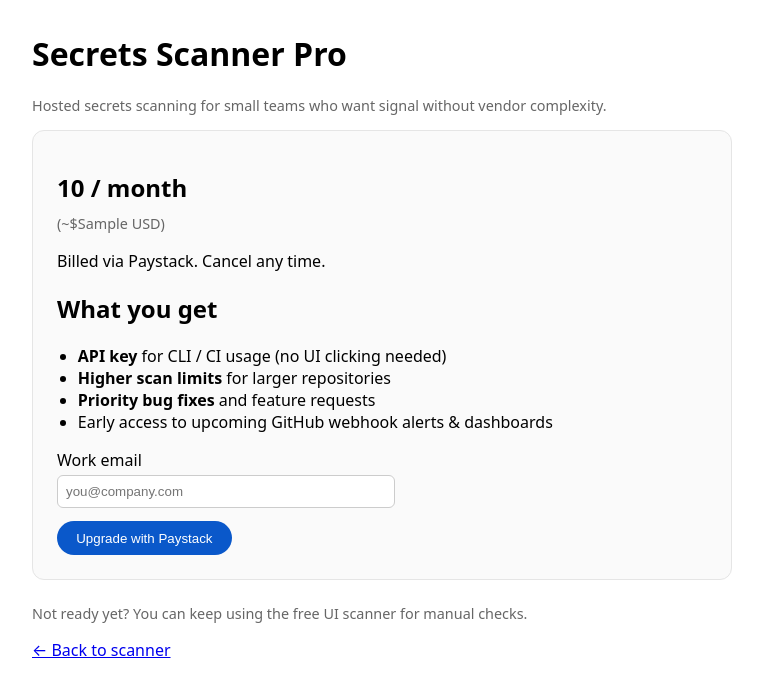
After one commit to AMOSFinds/secrets-scanner, a FastAPI app: template app/templates/pro.html in a window 1280 px wide. The commit adds this page. Shown: the top 697 px of the page, without its empty margins (258-1021 px from the left). Run offline with FastAPI, Linux system fonts and the light colour scheme; the template is opened without the code that fills it: most values are stand-ins (such as "Sample title", 1, 10 or a date in 2020).

Commit message:
Add pro polishing

```diff
--- a/app/main.py
+++ b/app/main.py
@@ -1,38 +1,50 @@
+# app/main.py
 from dotenv import load_dotenv
 load_dotenv()
-from fastapi import FastAPI, HTTPException, Form, Request, BackgroundTasks, Header, Depends, Response
-from fastapi.responses import RedirectResponse
+
+from fastapi import (
+    FastAPI,
+    HTTPException,
+    Form,
+    Request,
+    Header,
+    Depends,
+    Response,
+)
+from fastapi.responses import RedirectResponse, HTMLResponse, StreamingResponse, JSONResponse
+from pathlib import Path
+from fastapi.templating import Jinja2Templates
+from .payments import init_transaction, verify_transaction, assign_key_to_email
 from .notify import send_slack, send_email
-from pathlib import Path
-from fastapi.responses import HTMLResponse, StreamingResponse
-from fastapi.templating import Jinja2Templates
-from io import StringIO
 from .config import load_config, path_ignored, baseline_contains, load_policy
-import csv, os, json, secrets, httpx, time, traceback
-from datetime import datetime, timezone
-from httpx import HTTPStatusError, RequestError
-
-
-from typing import List, Tuple
 from .models import ScanRequest, ScanResult, Finding
 from .scanner import scan_text, set_scanner_policy
-from .utils_github import list_repo_tree, fetch_file, verify_github_signature, changed_paths_from_push, fetch_file_at_ref, fetch_repo_config
+from .utils_github import (
+    list_repo_tree,
+    fetch_file,
+    verify_github_signature,
+    changed_paths_from_push,
+    fetch_file_at_ref,
+    fetch_repo_config,
+)
 from starlette.middleware.sessions import SessionMiddleware
 from urllib.parse import urlencode
 
+import csv, os, json, secrets, httpx, time, traceback
+from datetime import datetime
+from httpx import HTTPStatusError, RequestError
+from typing import List, Tuple
 
+# --- env + globals ---
 GITHUB_WEBHOOK_SECRET = os.getenv("GITHUB_WEBHOOK_SECRET")
 
-TEST_KEYS_JSON = os.getenv("TEST_KEYS_JSON")  # JSON string of {"keys":[{"key":..., "label":..., "expires":...}, ...]}
-TEST_KEYS_FILE = os.getenv("TEST_KEYS_FILE")  # path to a JSON file with the same structure
+TEST_KEYS_JSON = os.getenv("TEST_KEYS_JSON")
+TEST_KEYS_FILE = os.getenv("TEST_KEYS_FILE")
 API_KEY = os.getenv("API_KEY")
-
-_cached_keys: dict[str, float] = {}  # key -> expiry_ts (epoch seconds); empty = not loaded yet
 
 GITHUB_CLIENT_ID = os.getenv("GITHUB_CLIENT_ID")
 GITHUB_CLIENT_SECRET = os.getenv("GITHUB_CLIENT_SECRET")
 GITHUB_OAUTH_REDIRECT_URL = os.getenv("GITHUB_OAUTH_REDIRECT_URL")
-
 
 GITHUB_AUTHORIZE_URL = "https://github.com/login/oauth/authorize"
 GITHUB_TOKEN_URL = "https://github.com/login/oauth/access_token"
@@ -40,15 +52,57 @@ GITHUB_TOKEN_URL = "https://github.com/login/oauth/access_token"
 cfg = load_config()
 set_scanner_policy(load_policy())
 
+# --- Pro users store (JSON file) ---
+DATA_FILE = Path(__file__).parent / "data" / "pro_users.json"
+DATA_FILE.parent.mkdir(exist_ok=True)
+if not DATA_FILE.exists():
+    DATA_FILE.write_text(json.dumps({"users": {}}, indent=2))
+
+
+def load_users() -> dict:
+    return json.loads(DATA_FILE.read_text())
+
+
+def save_users(d: dict) -> None:
+    DATA_FILE.write_text(json.dumps(d, indent=2))
+
+
+def find_pro_key_record(key: str) -> dict | None:
+    try:
+        db = load_users()
+        for email, rec in (db.get("users") or {}).items():
+            if rec.get("api_key") == key:
+                return rec
+    except Exception:
+        pass
+    return None
+
+
+def pro_key_valid_now(key: str) -> bool:
+    rec = find_pro_key_record(key)
+    if not rec:
+        return False
+    exp = rec.get("expires_at")
+    if not exp:
+        return True
+    try:
+        ts = datetime.fromisoformat(exp.replace("Z", "+00:00")).timestamp()
+        return ts > time.time()
+    except Exception:
+        return False
+
+
+_cached_keys: dict[str, float] = {}
+
+
 def _parse_iso(dt: str) -> float:
     try:
-        return datetime.fromisoformat(dt.replace("Z","+00:00")).timestamp()
+        return datetime.fromisoformat(dt.replace("Z", "+00:00")).timestamp()
     except Exception:
-        # if no expiry or bad format, treat as far future
         return 1e12
 
+
 def _load_allowed_keys() -> dict[str, float]:
-    # priority: TEST_KEYS_JSON (env) > TEST_KEYS_FILE > none
     data = None
     if TEST_KEYS_JSON:
         try:
@@ -61,6 +115,7 @@ def _load_allowed_keys() -> dict[str, float]:
                 data = json.load(fh)
         except Exception:
             data = None
+
     keys: dict[str, float] = {}
     if isinstance(data, dict) and isinstance(data.get("keys"), list):
         for item in data["keys"]:
@@ -70,37 +125,47 @@ def _load_allowed_keys() -> dict[str, float]:
                 keys[k] = exp
     return keys
 
+
 def _ensure_keys_loaded():
-    # lazy-load once per process
     global _cached_keys
     if not _cached_keys:
         _cached_keys = _load_allowed_keys()
 
+
 def _is_key_allowed(k: str | None) -> bool:
     if not k:
         return False
-    # single API key still valid
     if API_KEY and k == API_KEY:
         return True
     _ensure_keys_loaded()
     exp = _cached_keys.get(k)
-    return bool(exp and exp > time.time())
+    if exp and exp > time.time():
+        return True
+    # Also allow Pro keys from pro_users.json
+    if pro_key_valid_now(k):
+        return True
+    return False
+
 
 async def require_api_key(
     request: Request,
     x_api_key: str | None = Header(default=None),
 ):
-    # If no keys configured at all, protection is off
     has_any_protection = bool(API_KEY or TEST_KEYS_JSON or TEST_KEYS_FILE)
     if not has_any_protection:
         return
 
-    supplied = x_api_key or request.cookies.get("api_key") or request.query_params.get("key")
+    supplied = (
+        x_api_key
+        or request.cookies.get("api_key")
+        or request.query_params.get("key")
+    )
 
     if _is_key_allowed(supplied):
         return
 
     raise HTTPException(status_code=401, detail="Invalid or missing API key")
+
 
 def dedupe_findings(items: List[Finding]) -> List[Finding]:
     seen: set[Tuple[str, int, str, str]] = set()
@@ -113,18 +178,27 @@ def dedupe_findings(items: List[Finding]) -> List[Finding]:
         out.append(f)
     return out
 
+async def require_pro_api_key(
+    request: Request,
+    x_api_key: str | None = Header(default=None),
+):
+    supplied = x_api_key or request.cookies.get("api_key") or request.query_params.get("key")
+    if supplied and pro_key_valid_now(supplied):
+        return
+    raise HTTPException(status_code=402, detail="Pro key required")
 
 app = FastAPI(title="Secrets Scanner MVP")
 TEMPLATES_DIR = Path(__file__).parent / "templates"
 templates = Jinja2Templates(directory=str(TEMPLATES_DIR))
 SESSION_SECRET = os.getenv("SESSION_SECRET", "dev-secret")
 app.add_middleware(SessionMiddleware, secret_key=SESSION_SECRET)
-# templates = Jinja2Templates(directory="app/templates")
 
 
+# --- basic routes ---
 @app.get("/")
 def landing(request: Request):
     return templates.TemplateResponse("index.html", {"request": request})
+
 
 @app.head("/health")
 @app.get("/health")
@@ -133,70 +207,63 @@ def health():
 
 
 @app.get("/ui", response_class=HTMLResponse)
-# def ui_form(request: Request):
 async def ui_form(request: Request, _: None = Depends(require_api_key)):
     return templates.TemplateResponse("base.html", {"request": request})
 
 
+# --- core scanning ---
 @app.post("/scan", response_model=ScanResult)
-async def scan_repo(req: ScanRequest, background_tasks: BackgroundTasks = None):
-    # Parse owner/repo
+async def scan_repo(req: ScanRequest):
     try:
         parts = req.repo_url.rstrip("/").split("github.com/")[1].split("/")
         owner, repo = parts[0], parts[1]
     except Exception:
-        raise HTTPException(status_code=400, detail="Invalid repo_url. Use https://github.com/owner/repo")
-
-    # NEW: fetch per-repo config from the branch (ignore patterns, baseline, etc.)
-    cfg = await fetch_repo_config(owner, repo, req.branch, token)
-    ignore_patterns = cfg.get("ignore_patterns", [])
-    baseline = cfg.get("baseline", {})
-
-
+        raise HTTPException(
+            status_code=400,
+            detail="Invalid repo_url. Use https://github.com/owner/repo",
+        )
 
     token = req.github_token or os.getenv("GITHUB_PAT")
-    files = await list_repo_tree(owner, repo, branch=req.branch, token=token, max_files=getattr(req, "max_files", None))
 
-    findings = []
+    cfg = await fetch_repo_config(owner, repo, req.branch, token)
+    ignore_patterns = cfg.get("ignore_patterns", []) or []
+    baseline = cfg.get("baseline", {}) or {}
+
+    files = await list_repo_tree(
+        owner,
+        repo,
+        branch=req.branch,
+        token=token,
+        max_files=getattr(req, "max_files", None),
+    )
+
+    findings: list[Finding] = []
     scanned = 0
+
     for path, url in files:
-
         if ignore_patterns and path_ignored(path, ignore_patterns):
             continue
-
         try:
             content = await fetch_file(url, token=token)
         except Exception:
             continue
+
         scanned += 1
-        # add findings for this file
+
         for f in scan_text(path, content):
-            # apply baseline filtering
             if baseline and baseline_contains(baseline, f):
                 continue
             findings.append(f)
-        findings.extend(scan_text(path, content))
 
-    # Optional dedupe
     if "dedupe_findings" in globals():
         findings = dedupe_findings(findings)
 
-    # Pagination
     total = len(findings)
     page = max(1, getattr(req, "page", 1))
     page_size = max(1, min(getattr(req, "page_size", 100), 1000))
     start = (page - 1) * page_size
     end = start + page_size
     paged = findings[start:end]
-
-    for path, url in files:
-        if path_ignored(path, cfg["ignore_patterns"]):
-            continue
-    ...
-    for f in scan_text(path, content):
-        if baseline_contains(cfg["baseline"], f):
-            continue
-        findings.append(f)
 
     return ScanResult(
         repo_url=req.repo_url,
@@ -235,11 +302,9 @@ async def scan_ui(
         )
 
     except Exception as e:
-        # Optional: log the traceback to backend logs
         print("SCAN-UI ERROR:", e)
         traceback.print_exc()
 
-        # Pass a *friendly* message to the template
         error_msg = (
             f"Unable to scan repository: {str(e)}. "
             "This may be due to a private repo, invalid URL, missing permissions, "
@@ -256,49 +321,62 @@ async def scan_ui(
         )
 
 
+# --- CSV download (unchanged) ---
 @app.post("/scan.csv")
 async def scan_csv_form(
     repo_url: str = Form(...),
     branch: str = Form("main"),
+    _: None = Depends(require_pro_api_key),
 ):
-    # Reuse the JSON route logic under the hood
     res: ScanResult = await scan_repo(ScanRequest(repo_url=repo_url, branch=branch))
 
-    # Stream CSV
     from io import StringIO
-    import csv
+
     output = StringIO()
     writer = csv.writer(output)
-    writer.writerow(["file_path", "line", "pattern", "entropy", "severity", "snippet"])
+    writer.writerow(
+        ["file_path", "line", "pattern", "entropy", "severity", "snippet"]
+    )
     for f in res.findings:
-        writer.writerow([f.file_path, f.line, f.pattern, f.entropy, f.severity, f.snippet])
+        writer.writerow(
+            [f.file_path, f.line, f.pattern, f.entropy, f.severity, f.snippet]
+        )
     output.seek(0)
 
     headers = {"Content-Disposition": "attachment; filename=findings.csv"}
     return StreamingResponse(output, media_type="text/csv", headers=headers)
 
+
+# --- GitHub webhook (unchanged) ---
+
+# --- GitHub webhook ---
+
+
 @app.post("/webhook/github")
-async def github_webhook(request: Request, x_hub_signature_256: str | None = Header(default=None)):
+async def github_webhook(
+    request: Request, x_hub_signature_256: str | None = Header(default=None)
+):
     body = await request.body()
-    if not await verify_github_signature(body, x_hub_signature_256, GITHUB_WEBHOOK_SECRET):
+    if not await verify_github_signature(
+        body, x_hub_signature_256, GITHUB_WEBHOOK_SECRET
+    ):
         raise HTTPException(status_code=401, detail="Invalid signature")
-
 
     payload = json.loads(body)
     if payload.get("hook", {}).get("type") == "Repository":
-        # ping events etc.
         return {"ok": True}
 
-
-    owner = payload.get("repository", {}).get("owner", {}).get("name") or payload.get("repository", {}).get("owner", {}).get("login")
+    owner = (
+        payload.get("repository", {}).get("owner", {}).get("name")
+        or payload.get("repository", {}).get("owner", {}).get("login")
+    )
     repo = payload.get("repository", {}).get("name")
-    after = payload.get("after") # commit SHA
+    after = payload.get("after")
     if not (owner and repo and after):
         raise HTTPException(status_code=400, detail="Missing repo/after in payload")
 
-
     paths = changed_paths_from_push(payload)
-    findings = []
+    findings: List[Finding] = []
     scanned = 0
     for p in paths:
         content = await fetch_file_at_ref(owner, repo, after, p)
@@ -307,32 +385,55 @@ async def github_webhook(request: Request, x_hub_signature_256: str | None = Hea
         scanned += 1
         findings.extend(scan_text(p, content))
 
+    findings = dedupe_findings(findings) if "dedupe_findings" in globals() else findings
 
-    findings = dedupe_findings(findings) if 'dedupe_findings' in globals() else findings
-
-
-    # alert if needed
     if findings:
-        # repo URL
         repo_url = f"https://github.com/{owner}/{repo}"
         await send_slack(repo_url, findings)
         await send_email(repo_url, findings)
 
+    return {"ok": True, "scanned_files": scanned, "findings": len(findings)}
 
-    return {"ok": True, "scanned_files": scanned, "findings": len(findings)}
+
+# --- Access / API key login ---
 
 
 @app.get("/access", response_class=HTMLResponse)
 def access_form(request: Request):
     return templates.TemplateResponse("access.html", {"request": request})
 
+
 @app.post("/access")
 def access_submit(key: str = Form(...)):
     if not API_KEY or key != API_KEY:
         raise HTTPException(status_code=401, detail="Bad key")
     resp = RedirectResponse(url="/ui", status_code=302)
-    resp.set_cookie("api_key", key, httponly=True, samesite="lax", max_age=60*60*24*7)
+    resp.set_cookie(
+        "api_key", key, httponly=True, samesite="lax", max_age=60 * 60 * 24 * 7
+    )
     return resp
+
+
+@app.get("/login")
+def login(key: str, response: Response):
+    # Accept either the master API_KEY or any valid Pro key
+    if not _is_key_allowed(key):
+        raise HTTPException(status_code=401, detail="Bad key")
+
+    resp = RedirectResponse(url="/ui", status_code=302)
+    # 7-day cookie; HttpOnly so JS can’t read it
+    resp.set_cookie(
+        "api_key",
+        key,
+        httponly=True,
+        samesite="lax",
+        max_age=60 * 60 * 24 * 7,
+    )
+    return resp
+
+
+# --- GitHub OAuth for private repos ---
+
 
 @app.get("/auth/github/login")
 async def github_login(request: Request):
@@ -343,7 +444,7 @@ async def github_login(request: Request):
     params = {
         "client_id": GITHUB_CLIENT_ID,
         "redirect_uri": GITHUB_OAUTH_REDIRECT_URL,
-        "scope": "repo", # access to private repos for reading
+        "scope": "repo",
         "state": state,
         "allow_signup": "false",
     }
@@ -352,7 +453,9 @@ async def github_login(request: Request):
 
 
 @app.get("/auth/github/callback")
-async def github_callback(request: Request, code: str | None = None, state: str | None = None):
+async def github_callback(
+    request: Request, code: str | None = None, state: str | None = None
+):
     if not (code and state):
         raise HTTPException(status_code=400, detail="Missing code/state")
     expected = request.session.get("oauth_state")
@@ -361,29 +464,28 @@ async def github_callback(request: Request, code: str | None = None, state: str
     async with httpx.AsyncClient(timeout=20) as client:
         headers = {"Accept": "application/json"}
         data = {
-        "client_id": GITHUB_CLIENT_ID,
-        "client_secret": GITHUB_CLIENT_SECRET,
-        "code": code,
-        "redirect_uri": GITHUB_OAUTH_REDIRECT_URL,
-        "state": state,
+            "client_id": GITHUB_CLIENT_ID,
+            "client_secret": GITHUB_CLIENT_SECRET,
+            "code": code,
+            "redirect_uri": GITHUB_OAUTH_REDIRECT_URL,
+            "state": state,
         }
         r = await client.post(GITHUB_TOKEN_URL, data=data, headers=headers)
         r.raise_for_status()
         token = r.json().get("access_token")
         if not token:
-            raise HTTPException(status_code=400, detail="Failed to obtain access token")
+            raise HTTPException(
+                status_code=400, detail="Failed to obtain access token"
+            )
         request.session["gh_token"] = token
-    # simple success page
-    return HTMLResponse("<h1>GitHub connected.</h1><p>You can now scan private repos.</p><p><a href='/ui'>Back to UI</a></p>")
+    return HTMLResponse(
+        "<h1>GitHub connected.</h1><p>You can now scan private repos.</p>"
+        "<p><a href='/ui'>Back to UI</a></p>"
+    )
 
-@app.get("/login")
-def login(key: str, response: Response):
-    if not API_KEY or key != API_KEY:
-        raise HTTPException(status_code=401, detail="Bad key")
-    resp = RedirectResponse(url="/ui", status_code=302)
-    # 7-day cookie; HttpOnly so JS can’t read it
-    resp.set_cookie("api_key", key, httponly=True, samesite="lax", max_age=60*60*24*7)
-    return resp
+
+# --- Exception handlers for GitHub errors ---
+
 
 @app.exception_handler(HTTPStatusError)
 async def httpx_status_handler(request, exc):
@@ -398,6 +500,7 @@ async def httpx_status_handler(request, exc):
         status_code=exc.response.status_code,
     )
 
+
 @app.exception_handler(RequestError)
 async def httpx_request_handler(request, exc):
     return templates.TemplateResponse(
@@ -405,3 +508,54 @@ async def httpx_request_handler(request, exc):
         {"request": request, "detail": "Network error. Please retry."},
         status_code=502,
     )
+
+
+# --- Pro checkout + callback ---
+@app.get("/pro", response_class=HTMLResponse)
+async def pro_page(request: Request):
+    price_cents = int(os.getenv("PRO_PRICE_CENTS", "10000"))
+    price_human = f"R{price_cents/100:.2f}"
+    approx_usd = f"{price_cents/100/18:.2f}"  # assuming ~R18 = $1
+    return templates.TemplateResponse(
+        "pro.html", {"request": request, "price_human": price_human, "approx_usd": approx_usd}
+    )
+
+
+@app.post("/pro/checkout")
+async def pro_checkout(email: str = Form(...)):
+    data = await init_transaction(email=email)
+    return RedirectResponse(url=data["authorization_url"], status_code=302)
+
+
+@app.get("/pro/callback", response_class=HTMLResponse)
+async def pro_callback(request: Request, reference: str | None = None):
+    if not reference:
+        raise HTTPException(status_code=400, detail="Missing reference")
+    tx = await verify_transaction(reference)
+    status = tx.get("status")
+    if status != "success":
+        return HTMLResponse("<h1>Payment not successful.</h1>", status_code=400)
+
+    email = (tx.get("customer") or {}).get("email") or "unknown@example.com"
+
+    key = assign_key_to_email(email)
+    if not key:
+        return HTMLResponse(
+            "<h1>Payment ok, but no keys available. Please contact support.</h1>",
+            status_code=500,
+        )
+
+    # Persist to pro_users.json so the API key is recognised later
+    db = load_users()
+    db.setdefault("users", {})
+    db["users"][email] = {
+        "api_key": key.get("key"),
+        "label": key.get("label", ""),
+        "expires_at": key.get("expires"),
+    }
+    save_users(db)
+
+    return templates.TemplateResponse(
+        "pro_success.html",
+        {"request": request, "key": key},
+    )
--- a/app/templates/index.html
+++ b/app/templates/index.html
@@ -62,6 +62,9 @@
               class="px-5 py-3 rounded-xl border border-zinc-700 hover:border-zinc-500 transition"
               >View on GitHub</a
             >
+            <p style="margin-top: 1rem">
+              <a href="/pro"><button>Upgrade to Pro</button></a>
+            </p>
           </div>
           <p class="mt-4 text-xs text-zinc-400">
             No data stored. GitHub tokens used read-only. Runs in memory.
--- /dev/null
+++ b/app/templates/pro.html
@@ -0,0 +1,98 @@
+<!DOCTYPE html>
+<html>
+  <head>
+    <meta charset="utf-8" />
+    <title>Secrets Scanner Pro</title>
+    <meta name="viewport" content="width=device-width, initial-scale=1" />
+    <style>
+      body {
+        font-family: system-ui, -apple-system, BlinkMacSystemFont, "Segoe UI",
+          sans-serif;
+        max-width: 700px;
+        margin: 2rem auto;
+        padding: 0 1rem;
+      }
+      .card {
+        border: 1px solid #e5e5e5;
+        border-radius: 12px;
+        padding: 1.5rem;
+        background: #fafafa;
+      }
+      h1 {
+        margin-top: 0;
+      }
+      ul {
+        padding-left: 1.3rem;
+      }
+      .price {
+        font-size: 1.5rem;
+        font-weight: 600;
+        margin: 1rem 0 0.5rem;
+      }
+      .btn {
+        display: inline-block;
+        padding: 0.6rem 1.2rem;
+        border-radius: 999px;
+        border: none;
+        background: #0a58ca;
+        color: white;
+        font-weight: 500;
+        cursor: pointer;
+      }
+      .muted {
+        color: #666;
+        font-size: 0.9rem;
+      }
+    </style>
+  </head>
+  <body>
+    <h1>Secrets Scanner Pro</h1>
+    <p class="muted">
+      Hosted secrets scanning for small teams who want signal without vendor
+      complexity.
+    </p>
+
+    <div class="card">
+      <div class="price">{{ price_human }} / month</div>
+      <span class="muted">(~${{ approx_usd }} USD)</span>
+      <p>Billed via Paystack. Cancel any time.</p>
+
+      <h2>What you get</h2>
+      <ul>
+        <li>
+          <strong>API key</strong> for CLI / CI usage (no UI clicking needed)
+        </li>
+        <li><strong>Higher scan limits</strong> for larger repositories</li>
+        <li><strong>Priority bug fixes</strong> and feature requests</li>
+        <li>Early access to upcoming GitHub webhook alerts & dashboards</li>
+      </ul>
+
+      <form action="/pro/checkout" method="post" style="margin-top: 1rem">
+        <label for="email">Work email</label><br />
+        <input
+          id="email"
+          name="email"
+          type="email"
+          required
+          placeholder="you@company.com"
+          style="
+            margin: 0.3rem 0 0.8rem;
+            width: 100%;
+            max-width: 320px;
+            padding: 0.5rem;
+            border-radius: 6px;
+            border: 1px solid #ccc;
+          "
+        />
+        <br />
+        <button type="submit" class="btn">Upgrade with Paystack</button>
+      </form>
+    </div>
+
+    <p style="margin-top: 1.5rem" class="muted">
+      Not ready yet? You can keep using the free UI scanner for manual checks.
+    </p>
+
+    <p><a href="/ui">← Back to scanner</a></p>
+  </body>
+</html>
```
Also changed, not shown: app/data/pro_users.json (added, +9 -0 lines), app/payments.py (added, +99 -0 lines), app/templates/base.html (+34 -0 lines), app/templates/error.html (added, +38 -0 lines), app/templates/pro_success.html (added, +42 -0 lines), README.md.
